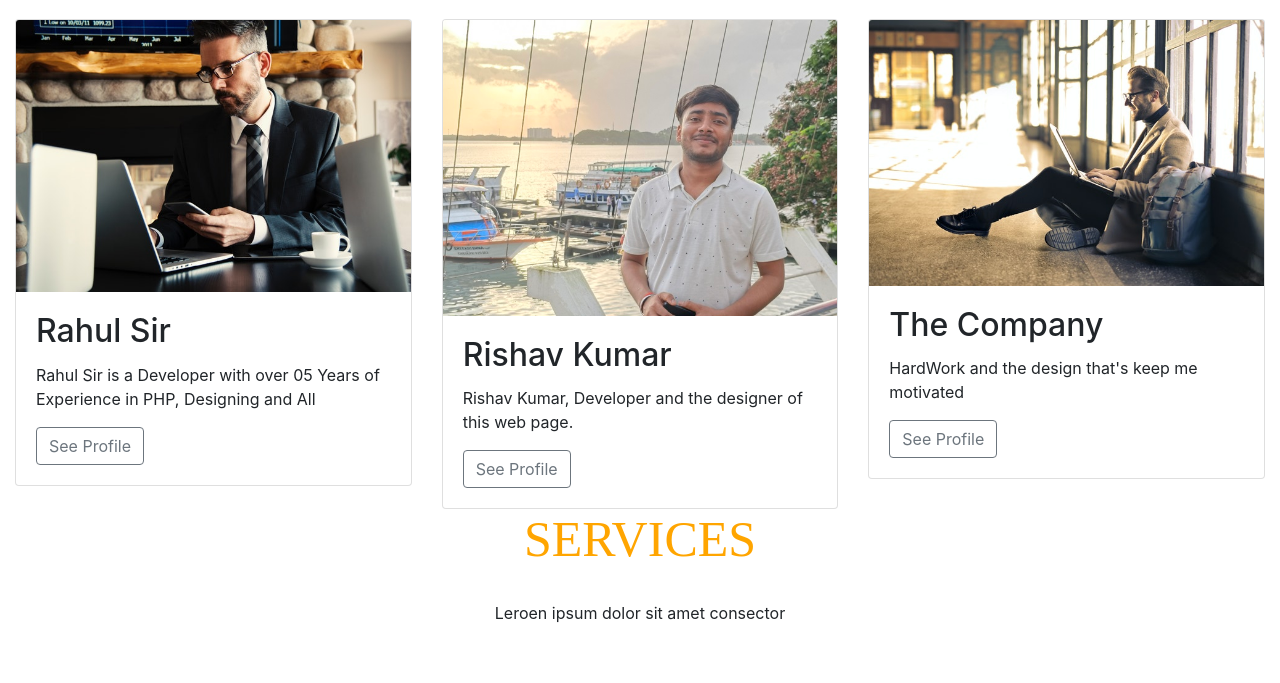
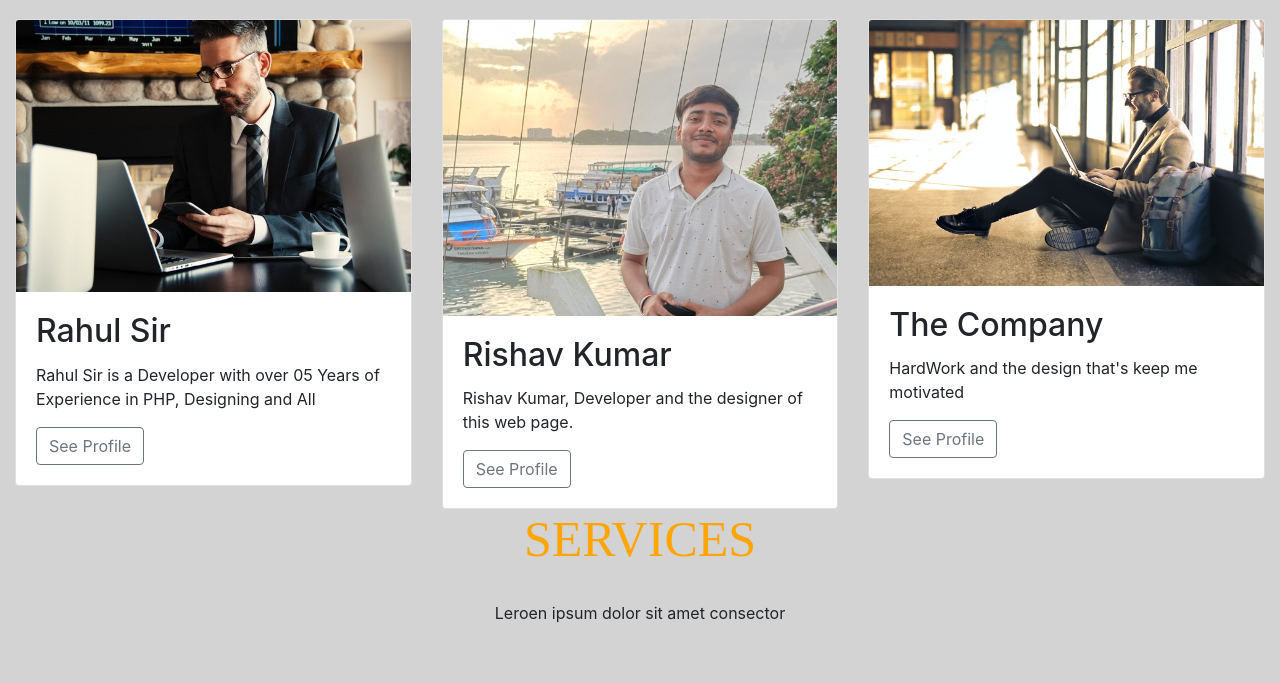
Before and after one commit to rishav-sunny/iant.in, a plain HTML site: page team.html in a window 1280 px wide. Shown: the part 694-1377 px from the top of the page. Drawn offline with nearby package versions, Linux system fonts and the light colour scheme.

Commit message:
Update team.html

```diff
--- a/team.html
+++ b/team.html
@@ -11,6 +11,7 @@
   <script src="https://cdnjs.cloudflare.com/ajax/libs/popper.js/1.16.0/umd/popper.min.js"></script>
   <script src="https://maxcdn.bootstrapcdn.com/bootstrap/4.5.2/js/bootstrap.min.js"></script>
   <link rel="stylesheet" href="https://cdnjs.cloudflare.com/ajax/libs/font-awesome/4.7.0/css/font-awesome.min.css">
+	 <link rel="stylesheet" type="text/css" href="page.css">
 <style>
     .navbar-toggler {
       background-color: #808080; /* Grey background for toggle button */
```
